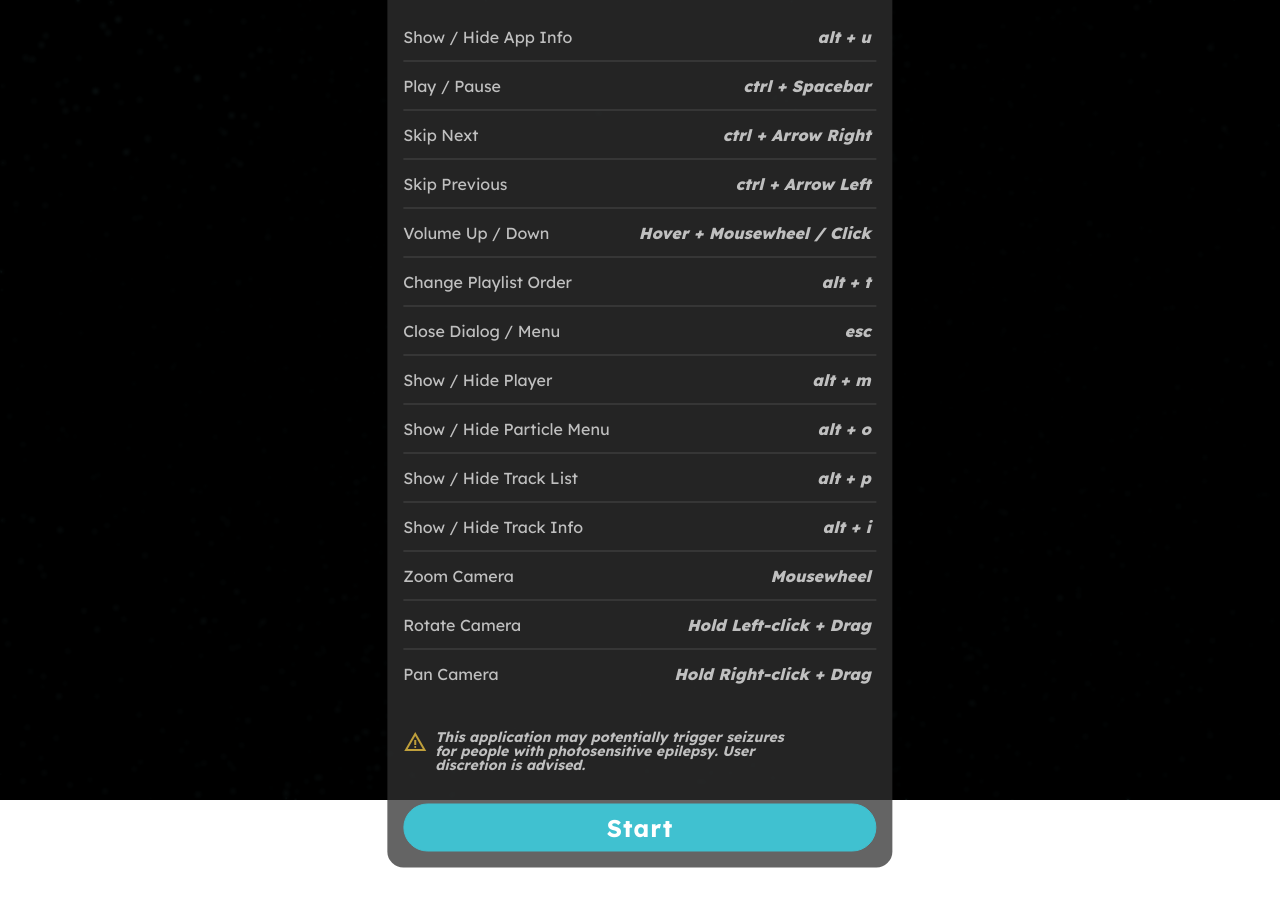
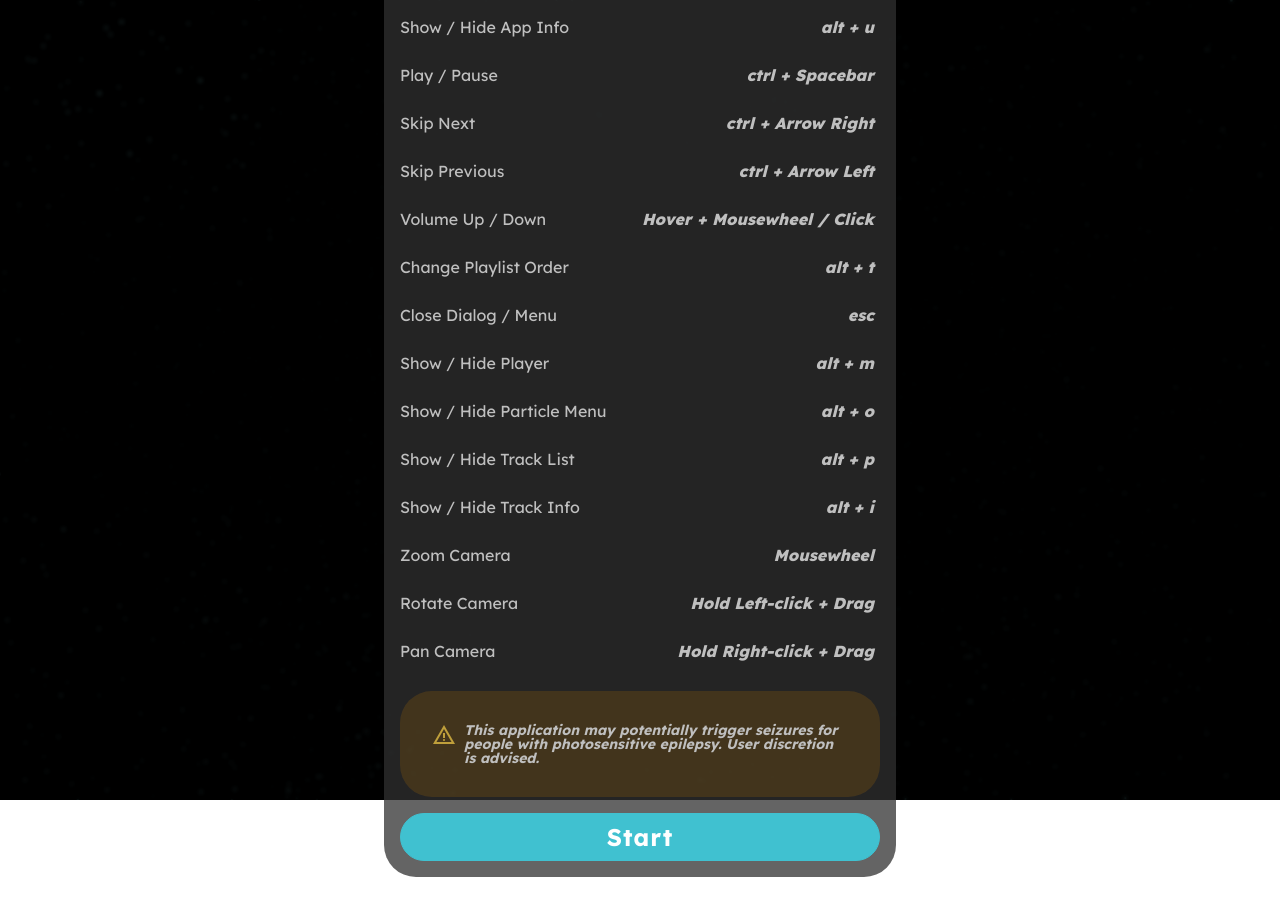
Before and after one commit to SeanFree/musical-particles-v4, a React (Vite) app: page / in a window 1280 px wide. Shown: the top 916 px of the page. Built offline with nearby package versions, Linux system fonts and the light colour scheme.

Commit message:
style: more modal style tweaks

```diff
--- a/src/components/AppInfoModal/AppInfoModal.scss
+++ b/src/components/AppInfoModal/AppInfoModal.scss
@@ -11,8 +11,11 @@
   }
 
   &__disclaimer {
-    max-width: 396px;
-    padding: $space-xl 0;
+    border-radius: $size-xl;
+    background-color: transparentize($color: $amber-4, $amount: 0.8);
+    margin: $space-l auto;
+    max-width: 480px;
+    padding: $space-xl;
     font-size: $size-s;
     font-style: italic;
     font-weight: bold;
@@ -27,7 +30,6 @@
 
   &__item {
     justify-content: space-between;
-    border-bottom: 1px solid $gray-8;
     display: flex;
     padding: $space-l 0;
 
--- a/src/components/Modal/Modal.scss
+++ b/src/components/Modal/Modal.scss
@@ -7,7 +7,7 @@
 
   &__body {
     background-color: $gray-10;
-    border-radius: $space-l;
+    border-radius: $space-xl;
     display: inline-block;
     left: 50%;
     opacity: 0.75;
@@ -31,7 +31,7 @@
     display: flex;
     padding: $space-xs;
     position: absolute;
-    right: -$space-m;
-    top: -$space-m;
+    right: -$space-xs;
+    top: -$space-xs;
   }
 }
--- a/src/components/TrackInfoModal/TrackInfoModal.scss
+++ b/src/components/TrackInfoModal/TrackInfoModal.scss
@@ -4,7 +4,7 @@
   }
 
   &__image {
-    border-radius: 4px;
+    border-radius: $space-l;
     margin-bottom: $space-l;
     overflow: hidden;
 
@@ -16,4 +16,8 @@
       width: 100%;
     }
   }
+
+  &__subtext {
+    margin-bottom: $space-m;
+  }
 }
```
